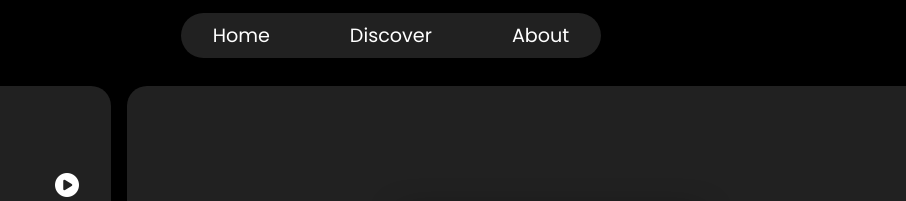
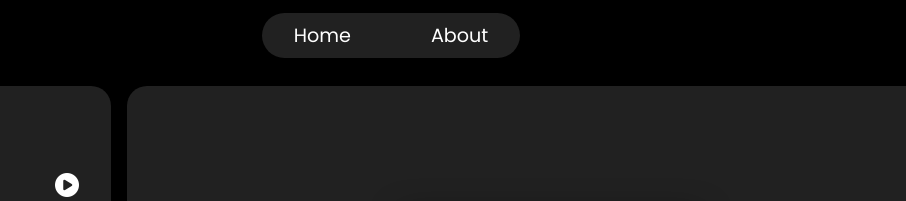
Before and after one commit to NIRAJ-xD/Spotify-Clone, a plain HTML site: page index.html in a window 1280 px wide. Shown: the top 201 px of the page, 289-1195 px from the left. Drawn offline with Linux system fonts and the light colour scheme; grey boxes are pictures that could not be loaded.

Commit message:
minor fix

```diff
--- a/index.html
+++ b/index.html
@@ -25,7 +25,6 @@
             <div class="nav-links" id="navlinks">
                 <ul>
                     <li><a href="#home">Home</a></li>
-                    <li><a href="#discover">Discover</a></li>
                     <li><a href="#about">About</a></li>
                 </ul>
             </div>
```
